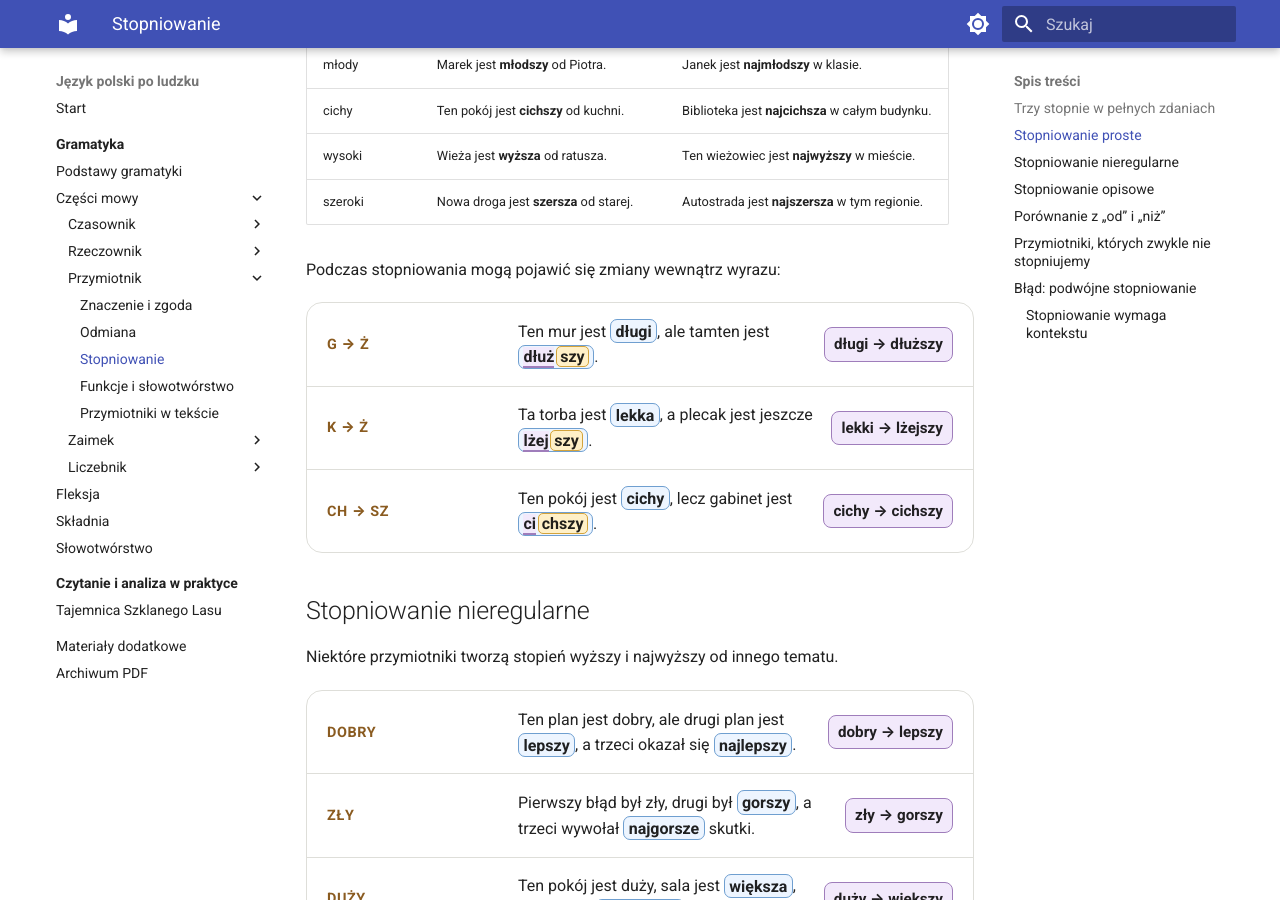
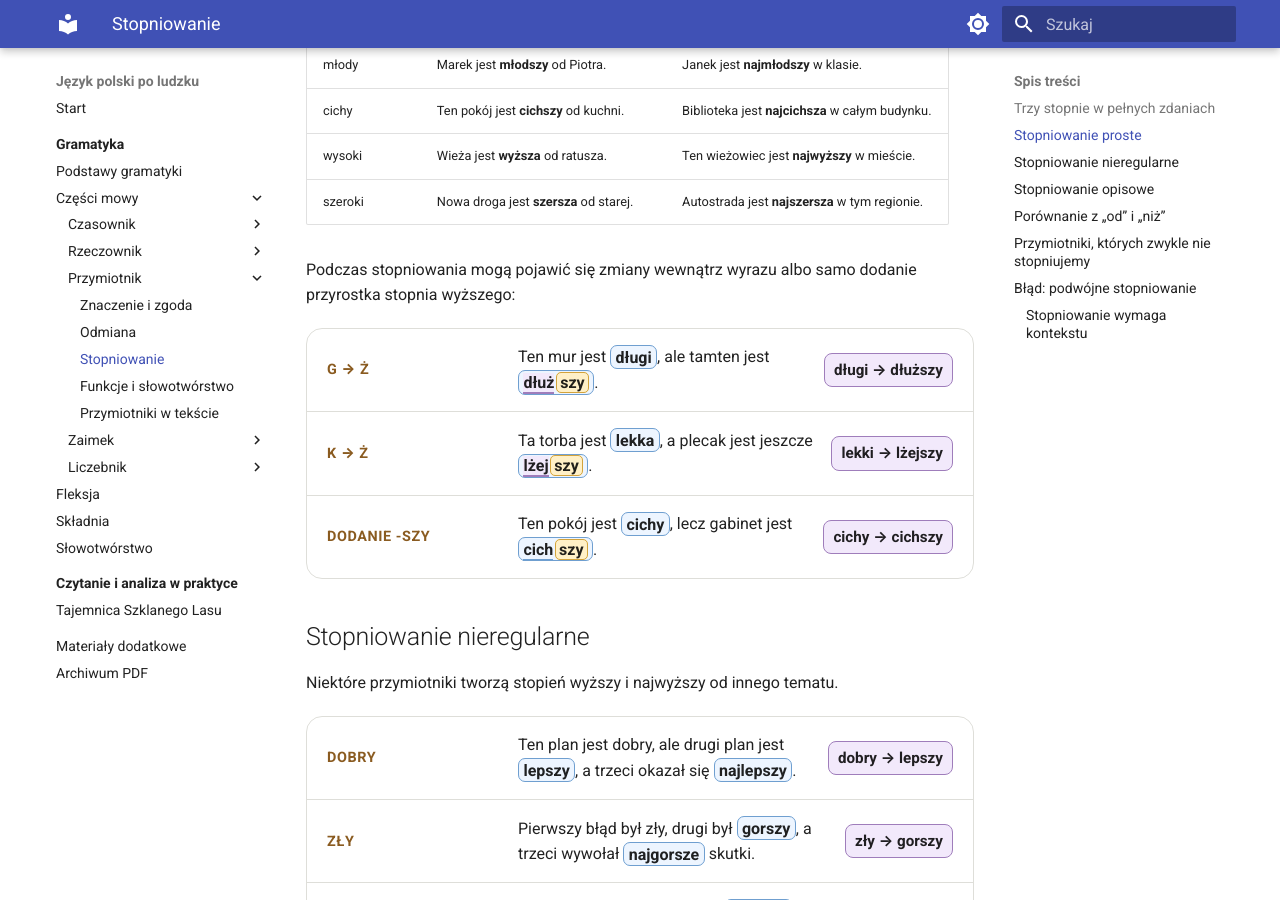
Before and after one commit to dchorazkiewicz/SP_JP, an MkDocs documentation site: the page built from docs/gramatyka/czesci-mowy/przymiotnik/stopniowanie.md, in a window 1280 px wide and 900 px high, scrolled down 809 px. Built offline with MkDocs 1.6.1 and Material for MkDocs 9.7.7, drawn with Linux system fonts in a browser that asks for light colours.

Commit message:
Correct adjective comparison change example

```diff
--- a/docs/gramatyka/czesci-mowy/przymiotnik/stopniowanie.md
+++ b/docs/gramatyka/czesci-mowy/przymiotnik/stopniowanie.md
@@ -26,12 +26,12 @@ W stopniowaniu prostym zmienia się budowa jednego wyrazu.
 | wysoki | Wieża jest **wyższa** od ratusza. | Ten wieżowiec jest **najwyższy** w mieście. |
 | szeroki | Nowa droga jest **szersza** od starej. | Autostrada jest **najszersza** w tym regionie. |
 
-Podczas stopniowania mogą pojawić się zmiany wewnątrz wyrazu:
+Podczas stopniowania mogą pojawić się zmiany wewnątrz wyrazu albo samo dodanie przyrostka stopnia wyższego:
 
 <div class="example-series">
   <div class="example-row"><span class="grammar-badge">g → ż</span><p>Ten mur jest <span class="form-focus">długi</span>, ale tamten jest <span class="form-focus"><span class="stem-part stem-part--changed">dłuż</span><span class="ending-part">szy</span></span>.</p><span class="change-note">długi → dłuższy</span></div>
   <div class="example-row"><span class="grammar-badge">k → ż</span><p>Ta torba jest <span class="form-focus">lekka</span>, a plecak jest jeszcze <span class="form-focus"><span class="stem-part stem-part--changed">lżej</span><span class="ending-part">szy</span></span>.</p><span class="change-note">lekki → lżejszy</span></div>
-  <div class="example-row"><span class="grammar-badge">ch → sz</span><p>Ten pokój jest <span class="form-focus">cichy</span>, lecz gabinet jest <span class="form-focus"><span class="stem-part stem-part--changed">ci</span><span class="ending-part">chszy</span></span>.</p><span class="change-note">cichy → cichszy</span></div>
+  <div class="example-row"><span class="grammar-badge">dodanie -szy</span><p>Ten pokój jest <span class="form-focus">cichy</span>, lecz gabinet jest <span class="form-focus"><span class="stem-part">cich</span><span class="ending-part">szy</span></span>.</p><span class="change-note">cichy → cichszy</span></div>
 </div>
 
 ## Stopniowanie nieregularne
```
